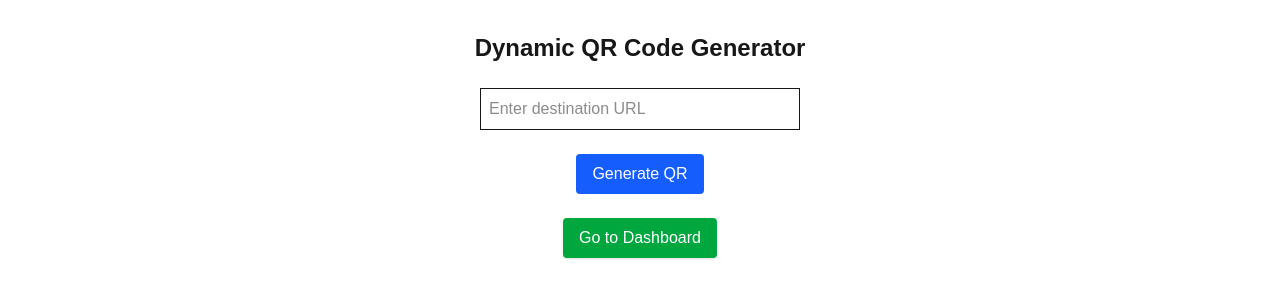
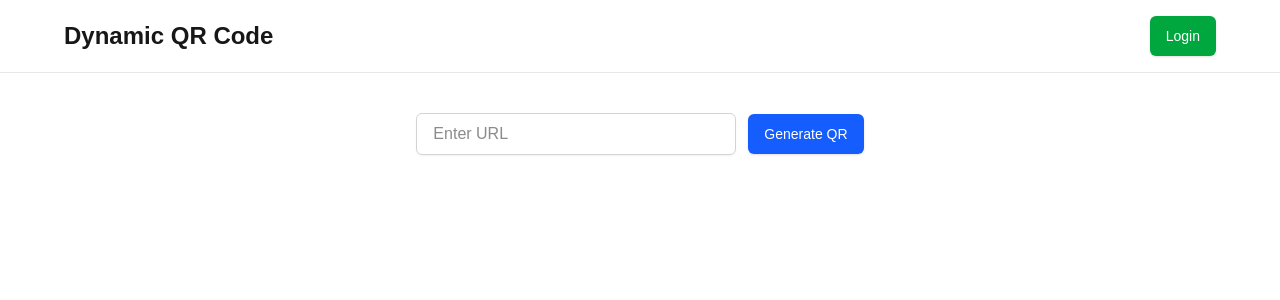
Before and after one commit to pencemo/qrcodeapp, a Next.js app: page / in a window 1280 px wide. Shown: the top 300 px of the page. Built offline with nearby package versions, Linux system fonts and the light colour scheme.

Commit message:
edit design

```diff
--- a/app/dashboard/page.js
+++ b/app/dashboard/page.js
@@ -2,11 +2,25 @@
 import { useEffect, useState } from "react";
 import QRCode from "qrcode";
 import Link from "next/link";
+import { useRouter } from "next/navigation";
 
 export default function Dashboard() {
   const [links, setLinks] = useState([]);
   const [editing, setEditing] = useState(null);
   const [newDestination, setNewDestination] = useState("");
+  const [isAuth, setIsAuth] = useState(false);
+  const [searchTerm, setSearchTerm] = useState("");
+  const [filteredLinks, setFilteredLinks] = useState([]);
+  const router = useRouter();
+
+  useEffect(() => {
+    const auth = localStorage.getItem("auth");
+    if (auth === "true") {
+      setIsAuth(true);
+    } else {
+      router.push("/login"); // redirect if not logged in
+    }
+  }, [router]);
 
   // Fetch all links
   async function fetchLinks() {
@@ -16,7 +30,9 @@ export default function Dashboard() {
       // Generate QR for each link
       const withQR = await Promise.all(
         data.links.map(async (link) => {
-          const qrImage = await QRCode.toDataURL(`${process.env.NEXT_PUBLIC_BASE_URL}/${link.shortId}`);
+          const qrImage = await QRCode.toDataURL(
+            `${process.env.NEXT_PUBLIC_BASE_URL}/${link.shortId}`
+          );
           return { ...link, qrImage };
         })
       );
@@ -27,6 +43,14 @@ export default function Dashboard() {
   useEffect(() => {
     fetchLinks();
   }, []);
+
+  useEffect(() =>{
+    setFilteredLinks(
+      links.filter((link) =>
+        link.shortId.toLowerCase().includes(searchTerm.toLowerCase())
+      )
+    );
+  }, [searchTerm, links]);
 
   // Update destination
   async function handleUpdate(id) {
@@ -47,14 +71,22 @@ export default function Dashboard() {
   }
 
   return (
-    <div className="p-8">
+    <div className="p-8 w-full max-w-[90rem] mx-auto">
       <div className="flex justify-between items-center mb-4">
-      <h1 className="text-2xl font-bold mb-4">📋 QR Codes Dashboard</h1>
+        <h1 className="text-2xl font-bold mb-4">QR Codes Dashboard</h1>
         <Link href="/">
           <button className="bg-green-600 text-white px-4 py-2 rounded shadow">
             Back
           </button>
         </Link>
+      </div>
+      <div>
+        <input
+          type="text"
+          onChange={(e) => setSearchTerm(e.target.value)}
+          placeholder="Enter destination URL"
+          className="border p-2 w-full mb-4"
+        />
 
       </div>
       <table className="w-full border">
@@ -67,7 +99,7 @@ export default function Dashboard() {
           </tr>
         </thead>
         <tbody>
-          {links.map((link) => (
+          {filteredLinks.map((link) => (
             <tr key={link._id} className="text-center">
               <td className="p-2 border">
                 <img src={link.qrImage} alt="QR" width={80} />
--- /dev/null
+++ b/app/login/page.js
@@ -0,0 +1,61 @@
+"use client";
+import { useState, useEffect } from "react";
+import { useRouter } from "next/navigation";
+
+export default function LoginPage() {
+  const [username, setUsername] = useState("");
+  const [password, setPassword] = useState("");
+  const [error, setError] = useState("");
+  const router = useRouter();
+
+  // If already logged in → redirect to dashboard
+  useEffect(() => {
+    if (localStorage.getItem("auth") === "true") {
+      router.push("/dashboard");
+    }
+  }, [router]);
+
+  function handleLogin(e) {
+    e.preventDefault();
+
+    // 🔒 Static Credentials
+    if (username === "admin" && password === "1234") {
+      localStorage.setItem("auth", "true");
+      router.push("/dashboard");
+    } else {
+      setError("Invalid credentials");
+    }
+  }
+
+  return (
+    <div className="flex items-center justify-center h-screen">
+      <form
+        onSubmit={handleLogin}
+        className="bg-white shadow-lg border  border-neutral-300  p-6 rounded-lg flex flex-col space-y-4 w-full max-w-96"
+      >
+        <h1 className="text-xl font-bold text-center">Login</h1>
+        <input
+          type="text"
+          placeholder="Username"
+          value={username}
+          onChange={(e) => setUsername(e.target.value)}
+          className="border border-neutral-300 p-2 rounded"
+        />
+        <input
+          type="password"
+          placeholder="Password"
+          value={password}
+          onChange={(e) => setPassword(e.target.value)}
+          className="border border-neutral-300 p-2 rounded"
+        />
+        {error && <p className="text-red-500 text-sm">{error}</p>}
+        <button
+          type="submit"
+          className="bg-blue-600 text-white py-2 rounded"
+        >
+          Login
+        </button>
+      </form>
+    </div>
+  );
+}
--- a/app/page.js
+++ b/app/page.js
@@ -1,13 +1,27 @@
 "use client";
 import { useState } from "react";
 import QRCode from "qrcode";
-import Link from "next/link";   // ✅ Import Link
+import { useRouter } from "next/navigation";
 
 export default function HomePage() {
   const [url, setUrl] = useState("");
   const [qr, setQr] = useState("");
+  const router = useRouter();
+  const [isLoading, setLoadign] = useState(false);
+  const [isError, setError] = useState("");
+
+  const auth = localStorage.getItem("auth");
+  const handleSubmit = () => {
+    if (auth === "true") {
+      router.push("/dashboard");
+    } else {
+      router.push("/login");
+    }
+  };
 
   async function generateQR() {
+    if (!url) return setError("Please enter a valid URL");
+    setLoadign(true);
     const res = await fetch("/api/links", {
       method: "POST",
       headers: { "Content-Type": "application/json" },
@@ -19,49 +33,55 @@ export default function HomePage() {
       const qrImage = await QRCode.toDataURL(data.shortUrl);
       setQr(qrImage);
     }
+    setLoadign(false);
   }
 
   return (
-    <div className="flex flex-col items-center p-8 space-y-6">
-      <h1 className="text-2xl font-bold">Dynamic QR Code Generator</h1>
+    <div className="flex flex-col items-center ">
+      <div className="w-full border-b border-gray-200 py-4">
+        <div className="flex max-md:flex-col justify-between w-full max-w-6xl mx-auto items-center space-y-4">
+          <h1 className="text-2xl p-0 m-0 font-bold">Dynamic QR Code</h1>
+          <button
+            onClick={handleSubmit}
+            className="bg-green-600 text-white px-4 py-2.5 text-sm font-medium rounded-md shadow"
+          >
+            {auth ? "Dashboard" : "Login"}
+          </button>
+        </div>
+      </div>
 
+      <div className=" w-full justify-center mt-10  flex max-md:flex-col items-center gap-3">
         <input
-        className="border p-2 w-80"
+          className="border py-2 px-4 max-w-80 w-full rounded-md border-neutral-300 shadow-xs"
           type="text"
-        placeholder="Enter destination URL"
+          placeholder="Enter URL"
           value={url}
           onChange={(e) => setUrl(e.target.value)}
         />
 
         <button
           onClick={generateQR}
-        className="bg-blue-600 text-white px-4 py-2 rounded"
+          className="bg-blue-600 text-white px-4 py-2.5 rounded-md shadow text-sm font-medium"
         >
-        Generate QR
+          {isLoading ? "Loading..." : "Generate QR"}
         </button>
+      </div>
+      {isError && <p className="text-red-500 text-sm mt-2">{isError}</p>}
+      {qr && (
+        <div className="mt-6 flex flex-col items-center space-y-3 ">
+          <img src={qr} className="border border-gray-200 " alt="QR Code" />
 
-      {qr && (
-  <div className="mt-6 flex flex-col items-center space-y-4">
-    <img src={qr} alt="QR Code" />
-
-    <p className="mt-2 text-sm text-gray-600">Scan or share this QR</p>
+          <p className=" text-sm text-gray-600">Scan or share this QR</p>
 
           {/* ✅ Download Button */}
           <a href={qr} download="qrcode.png">
-      <button className="bg-purple-600 text-white px-4 py-2 rounded shadow">
+            <button className="bg-purple-600 text-white px-4 py-2 rounded-md text-sm font-medium shadow">
               Download QR
             </button>
           </a>
         </div>
       )}
 
-
-      {/* ✅ Dashboard Button */}
-      <Link href="/dashboard">
-        <button className="bg-green-600 text-white px-4 py-2 rounded shadow">
-          Go to Dashboard
-        </button>
-      </Link>
     </div>
   );
 }
```
Lines whose indentation alone changed are shown as unchanged.
